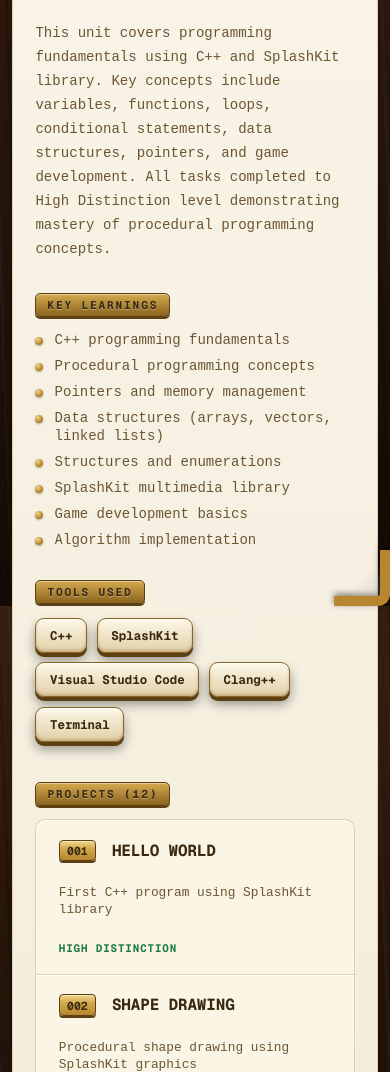
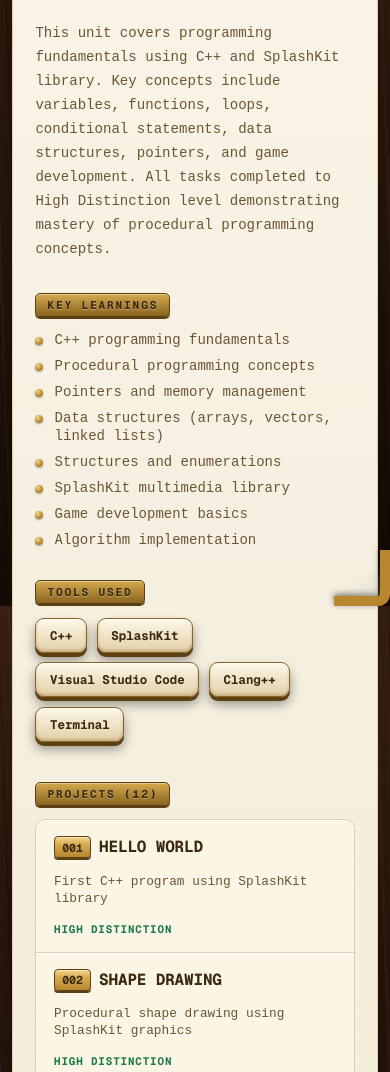
Before and after one commit to Nikhil-Sarwara/my-portfolio, an Astro site: page /units/sit102 in a window 390 px wide. Shown: the part 238-1310 px from the top of the page. Built offline with nearby package versions, Linux system fonts and the light colour scheme; Astro itself is replaced by a stand-in of ours.

Commit message:
fix: mobile responsive for course unit objects — flex min-width/overflow-wrap, wrap-safe rows, badge/label/period hardening

```diff
--- a/src/styles/global.css
+++ b/src/styles/global.css
@@ -859,6 +859,8 @@ h1.name {
   align-items: center;
   justify-content: center;
   gap: 0.35rem;
+  max-width: 100%;
+  overflow-wrap: anywhere;
   padding: 0.5rem 0.85rem;
   border-radius: 9px;
   font-family: 'Geist Mono', monospace;
@@ -1169,6 +1171,7 @@ h1.name {
 .u-left {
   display: flex;
   align-items: center;
+  flex-wrap: wrap;
   gap: 0.7rem;
   min-width: 0;
   flex: 1;
@@ -1178,11 +1181,14 @@ h1.name {
   font-size: 0.85rem;
   font-weight: 600;
   color: var(--ink);
+  min-width: 0;
+  overflow-wrap: anywhere;
 }
 
 .u-meta {
   display: flex;
   align-items: center;
+  flex-wrap: wrap;
   gap: 0.4rem;
   font-size: 0.72rem;
   color: var(--ink-soft);
@@ -1201,6 +1207,8 @@ h1.name {
 /* ===== Badges — brass & enamel tags ===== */
 .badge-code {
   display: inline-block;
+  max-width: 100%;
+  overflow-wrap: anywhere;
   font-size: 0.8rem;
   font-weight: 700;
   padding: 0.28rem 0.7rem;
@@ -1218,6 +1226,8 @@ h1.name {
 
 .badge-grade {
   display: inline-block;
+  max-width: 100%;
+  overflow-wrap: anywhere;
   font-size: 0.8rem;
   font-weight: 700;
   padding: 0.28rem 0.7rem;
@@ -1671,6 +1681,7 @@ h1.name {
   font-size: 0.7rem;
   color: var(--ink-faint);
   white-space: nowrap;
+  overflow-wrap: anywhere;
 }
 
 .st-arrow {
@@ -1748,6 +1759,7 @@ h1.name {
   letter-spacing: 0.01em;
   line-height: 1.12;
   margin-bottom: 1rem;
+  overflow-wrap: anywhere;
   background: linear-gradient(180deg, #6b4d10 0%, var(--ink) 60%);
   -webkit-background-clip: text;
   background-clip: text;
@@ -1758,6 +1770,7 @@ h1.name {
 .unit-meta {
   font-size: 0.78rem;
   color: var(--ink-soft);
+  overflow-wrap: anywhere;
 }
 
 .unit-overview {
@@ -1766,6 +1779,7 @@ h1.name {
   color: var(--ink-soft);
   max-width: 42rem;
   margin-bottom: 2rem;
+  overflow-wrap: anywhere;
 }
 
 .block-label {
@@ -1797,6 +1811,7 @@ h1.name {
 .learnings li {
   position: relative;
   padding-left: 1.2rem;
+  overflow-wrap: anywhere;
 }
 
 .learnings li::before {
@@ -1852,6 +1867,9 @@ h1.name {
 }
 
 .project-row .p-title {
+  flex: 1;
+  min-width: 0;
+  overflow-wrap: anywhere;
   font-size: 1rem;
   font-weight: 700;
   text-transform: uppercase;
@@ -1888,6 +1906,7 @@ h1.name {
   color: var(--ink-soft);
   max-width: 42rem;
   margin-bottom: 2rem;
+  overflow-wrap: anywhere;
 }
 
 .features {
@@ -1903,6 +1922,7 @@ h1.name {
 .features li {
   position: relative;
   padding-left: 1.2rem;
+  overflow-wrap: anywhere;
 }
 
 .features li::before {
@@ -1921,6 +1941,8 @@ h1.name {
 /* big brass push button */
 .evidence-btn {
   display: inline-block;
+  max-width: 100%;
+  text-align: center;
   padding: 0.8rem 1.6rem;
   border-radius: 10px;
   font-family: 'Geist Mono', monospace;
@@ -2399,6 +2421,7 @@ h1.name {
 .skill-unit .u-meta {
   display: flex;
   align-items: center;
+  flex-wrap: wrap;
   gap: 0.4rem;
   font-size: 0.72rem;
   color: var(--ink-soft);
@@ -2468,6 +2491,29 @@ h1.name {
   }
   .unit-title {
     font-size: 1.45rem;
+  }
+  .unit-header {
+    gap: 0.35rem;
+  }
+  .block-label {
+    overflow-wrap: anywhere;
+    white-space: normal;
+  }
+  .tl-period {
+    white-space: normal;
+  }
+  .project-row {
+    gap: 0.5rem;
+    padding: 1rem 1.1rem;
+  }
+  .project-row .p-num {
+    flex-shrink: 0;
+  }
+  .project-row .p-title {
+    display: inline;
+  }
+  .skill-unit .u-meta {
+    white-space: normal;
   }
   .skill-panel {
     width: 100%;
```
